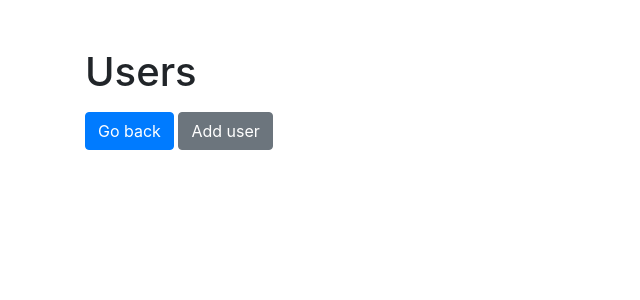
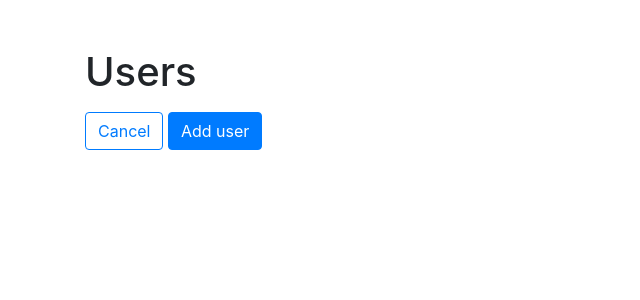
Before and after one commit to stgibson/flask-blogly-part3, a Flask app: page /users in a window 1280 px wide. Shown: the top 300 px of the page, without its empty margins (0-640 px from the left). Run offline with Flask 2, Linux system fonts and the light colour scheme.

Commit message:
Renamed go back to cancel for tag and user pages. Also changed cancel to outline button and add user button to primary. Modified templates/tags.html and templates/users.html.

```diff
--- a/templates/tags.html
+++ b/templates/tags.html
@@ -11,6 +11,6 @@
       </li>
     {% endfor %}
   </ul>
-  <a class="btn btn-outline-primary" href="/">Go back</a>
+  <a class="btn btn-outline-primary" href="/">Cancel</a>
   <a class="btn btn-primary" href="/tags/new">Add Tag</a>
 {% endblock %}
--- a/templates/users.html
+++ b/templates/users.html
@@ -11,6 +11,6 @@
       </li>
     {% endfor %}
   </ul>
-  <a class="btn btn-primary" href="/">Go back</a>
-  <a class="btn btn-secondary" href="/users/new">Add user</a>
+  <a class="btn btn-outline-primary" href="/">Cancel</a>
+  <a class="btn btn-primary" href="/users/new">Add user</a>
 {% endblock %}
```
